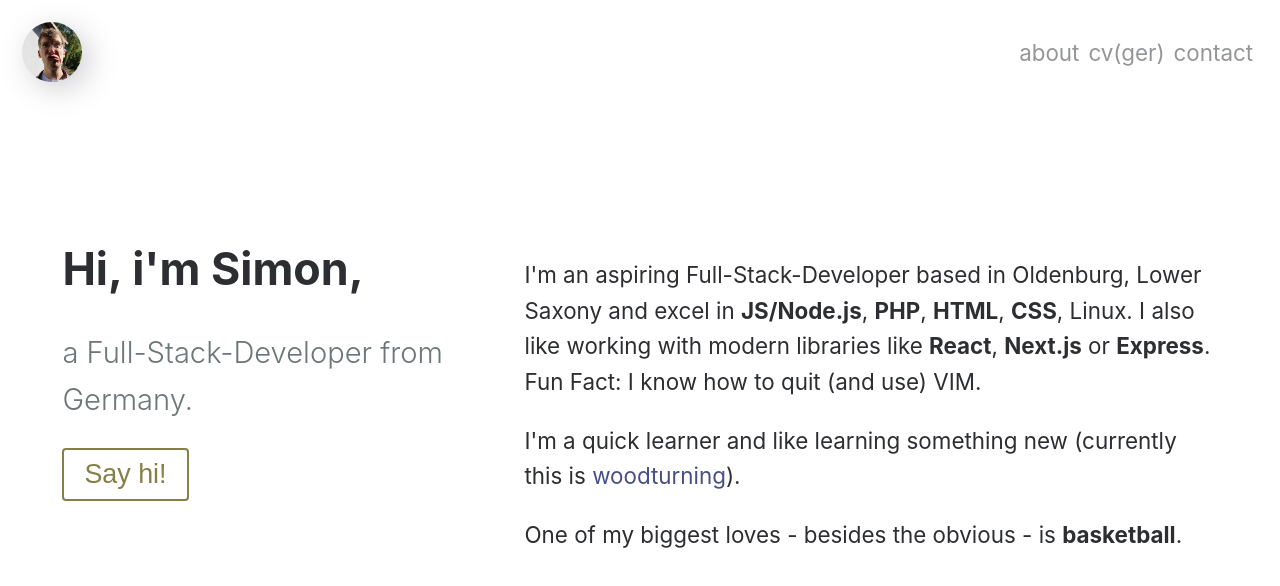
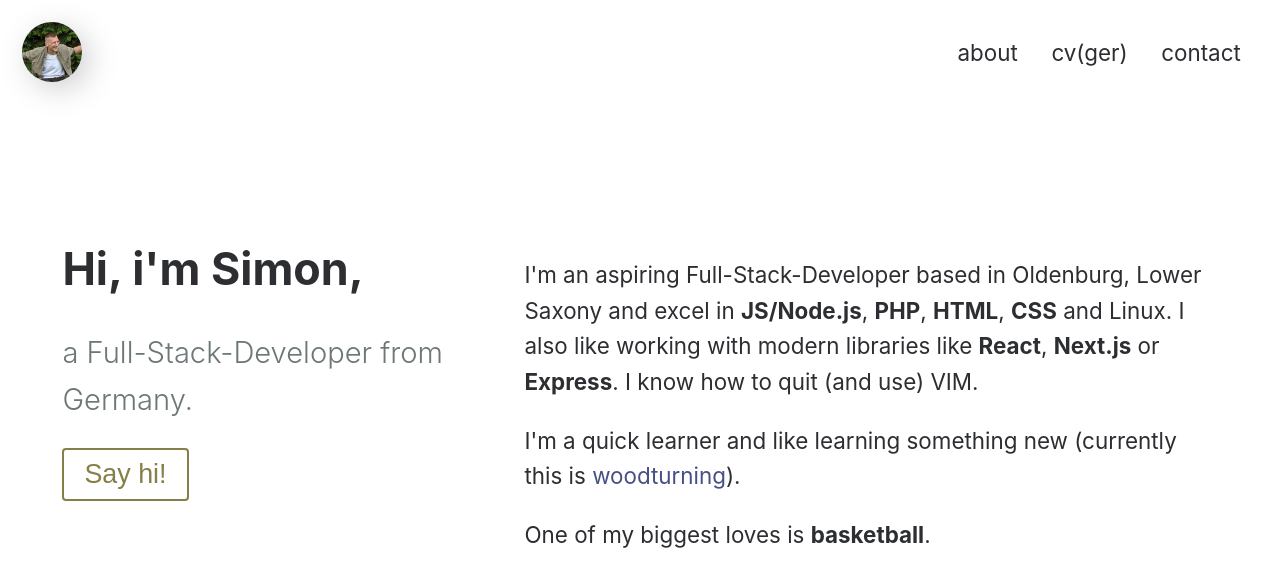
Before and after one commit to heinbl/smey.one, a Next.js app: page / in a window 1280 px wide. Shown: the top 586 px of the page. Built offline with nearby package versions, Linux system fonts and the light colour scheme.

Commit message:
new header image

```diff
--- a/components/Header/Header.module.css
+++ b/components/Header/Header.module.css
@@ -10,14 +10,14 @@
 .nav > a {
     text-decoration: none;
     color: var(--font);
-    opacity: 0.5;
+    opacity: 1;
     transition: opacity ease-in .15s;
-    margin: 0.2rem;
+    margin: 0.75rem;
     text-transform: lowercase;
 }
 
 .nav > a:hover {
-    opacity: 1;
+    opacity: 0.5;
 }
 
 .headerImage {
--- a/components/Header/header.tsx
+++ b/components/Header/header.tsx
@@ -2,7 +2,7 @@ import type { ReactElement } from 'react';
 import Link from 'next/link';
 import Image from 'next/image';
 import styles from './Header.module.css';
-import HeaderImage from '../../public/images/header.jpg';
+import HeaderImage from '../../public/images/header2.jpg';
 
 export interface HeaderProps {};
 
--- a/components/Intro/intro.tsx
+++ b/components/Intro/intro.tsx
@@ -44,17 +44,17 @@ export default function Intro(props: IntroProps): ReactElement {
           <div className={ homeStyles.descBox }>
             <div className={ homeStyles.introParagraph }>
               <p>
-                I&apos;m an aspiring Full-Stack-Developer based in Oldenburg, Lower Saxony and excel in <b ref={ underlineRef }>JS/Node.js</b>, <b>PHP</b>, <b>HTML</b>, <b>CSS</b>, Linux. I also like working with modern libraries like <b>React</b>, <b>Next.js</b> or <b>Express</b>. Fun Fact: I know how to quit (and use) VIM.
+                I&apos;m an aspiring Full-Stack-Developer based in Oldenburg, Lower Saxony and excel in <b ref={ underlineRef }>JS/Node.js</b>, <b>PHP</b>, <b>HTML</b>, <b>CSS</b> and Linux. I also like working with modern libraries like <b>React</b>, <b>Next.js</b> or <b>Express</b>. I know how to quit (and use) VIM.
               </p>
               <p>
                 I&apos;m a quick learner and like learning something new (currently this is&nbsp;
-                <Link href="/woodturning">
+                <Link href="/">
                   <a>woodturning</a>
                 </Link>
                 ).
               </p>
               <p>
-                One of my biggest loves - besides the obvious - is <b>basketball</b>.
+                One of my biggest loves is <b>basketball</b>.
               </p>
             </div>
           </div>
```
Also changed, not shown: public/images/header2.jpg (added).
